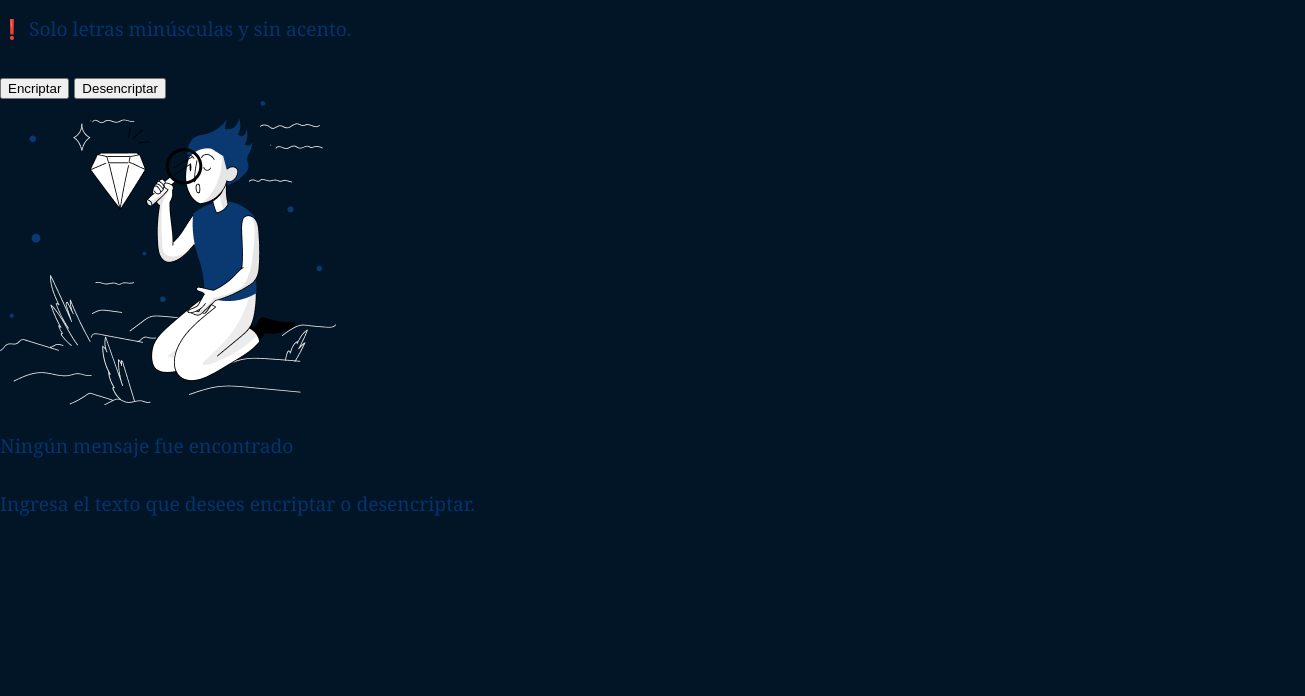
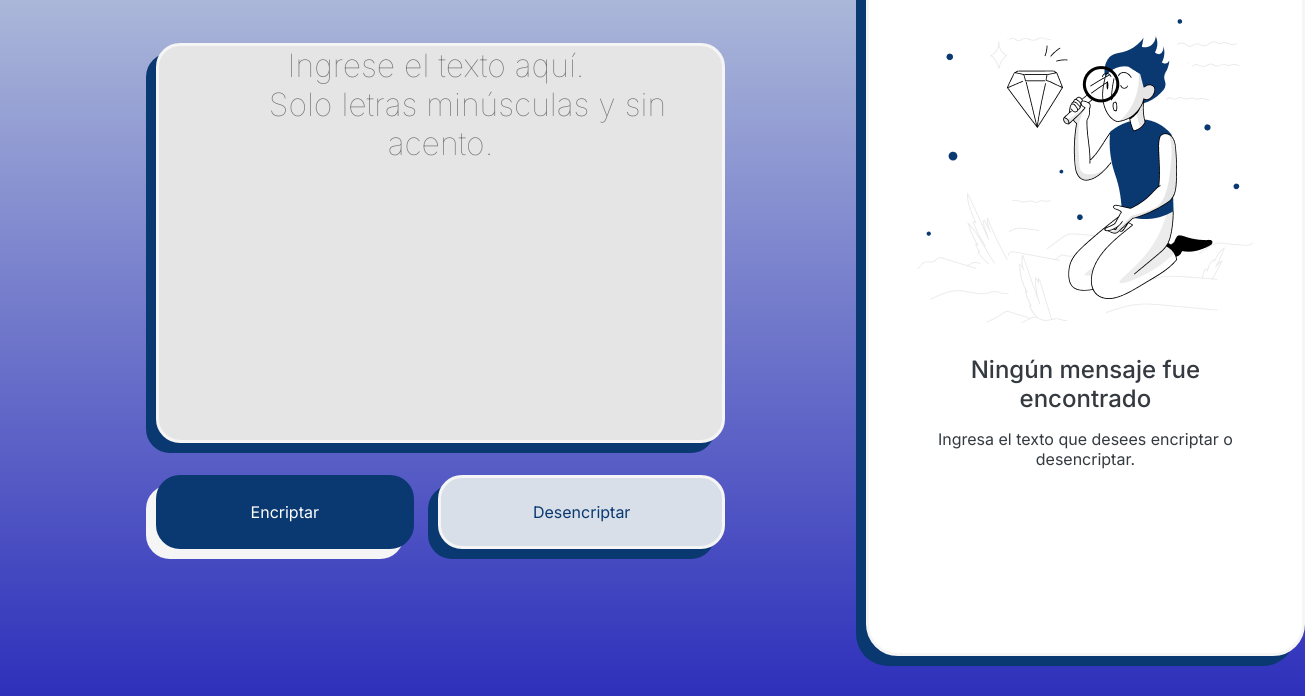
Before and after one commit to JairArias/Alura, a plain HTML site: page Challenger/index.html in a window 1280 px wide. Shown: the part 104-800 px from the top of the page, 1305 px wide, since content can reach past the window. Drawn offline with Linux system fonts and the light colour scheme; files that its build step writes are made by us from their sources.

Commit message:
actualizando commit

```diff
--- a/Challenger/index.html
+++ b/Challenger/index.html
@@ -3,21 +3,23 @@
 <head>
   <meta charset="UTF-8">
   <meta name="viewport" content="width=device-width, initial-scale=1.0">
-  <title>Document</title>
-  <link href="/css/style.css" rel="stylesheet">
+  <title>Proyecto Challenger</title>
+  <link href="./style/style.css" rel="stylesheet">
 </head>
 <body class="body">
   <header class="body__header">
     <nav class="body__header__nav">
-      <img class="body__header__nav__img" src="/assets/Logo.png" alt="logo">
+      <img class="body__header__nav__img" src="./assets/Logo.png" alt="logo">
     </nav>
   </header>
 
   <main class="body__main">
+
     <section class="body__main__section">
-      <textarea class="body__main__section__text" placeholder="Ingrese el texto aquí"></textarea>
-      <p class="body__main__section__quote">
-        &#x2757 Solo letras minúsculas y sin acento.
+            <textarea class="body__main__section__text" placeholder="Ingrese el texto aquí.
+      Solo letras minúsculas y sin acento."></textarea>
+            <p class="body__main__section__quote">
+
       </p>
       <div class="body_main_section_btns">
         <button class="body__main__section__btns__btn1">Encriptar</button>
@@ -26,7 +28,7 @@
     </section>
     <aside class="body__main__sidebar">
       <section class="body__main__sidebar__option1">
-        <img src="/assets/Muñeco.png">
+        <img src="./assets/Muñeco.png">
         <p class="body__main__sidebar__aviso">Ningún mensaje fue encontrado</p>
         <p class="body__main__sidebar__texto">Ingresa el texto que desees encriptar o desencriptar.</p>
       </section>
@@ -36,7 +38,6 @@
       </section>
     </aside>
   </main>
-
-  <script src="/js/app.js"></script>
+    <script src="./js/app.js"></script>
 </body>
 </html>
--- a/Challenger/style/style.css
+++ b/Challenger/style/style.css
@@ -24,7 +24,7 @@
 }
 
 .body{
-  background-color: var(--color-primario);
+ background: linear-gradient(rgb(189, 203, 221), rgb(46, 48, 187));
   height: 100vh;
   display: flex;
   justify-content: center;
@@ -59,11 +59,14 @@
 .body__main__section__text{
   font-size: var(--tamanio-fuente-primaria);
   color: var(--color-fuente-primario);
-  font-weight: 300;
+  font-weight: 100;
   background-color: var(--color-primario);
   font-family: var(--fuente-principal);
-  border: none;
-  border-radius: 4px;
+  text-align: center;
+  line-height: auto;
+  box-shadow: -10px 10px 0 #0A3871;
+  border: 3px solid whitesmoke;
+  border-radius: 24px;
   width: auto;
   height: 50vh;
   resize: none;
@@ -92,6 +95,8 @@
   font-size: var(--tamanio-fuente-terciaria);
   font-family: var(--fuente-principal);
   border-radius: 24px;
+  box-shadow: -10px 10px 0 whitesmoke;
+  border: 3px solid #0A3871;
 }
 
 .body__main__section__btns__btn2{
@@ -102,7 +107,9 @@
   font-size: var(--tamanio-fuente-terciaria);
   font-family: var(--fuente-principal);
   border-radius: 24px;
-  border: 1px solid #0A3871;
+  border: 1px solid whitesmoke;
+  box-shadow: -10px 10px 0 #0a3871;
+  border: 3px solid whitesmoke ;
 }
 
 .body__main__section__btns__btn3{
@@ -113,7 +120,8 @@
   font-size: var(--tamanio-fuente-terciaria);
   font-family: var(--fuente-principal);
   border-radius: 24px;
-  border: 1px solid #0A3871;
+  box-shadow: -10px 10px 0 #0A3871;
+  border: 3px solid #0A3871;;
 }
 
 .body__main__sidebar{
@@ -122,7 +130,8 @@
   width: 70vh;
   background-color: var(--color-secundario);
   border-radius: 32px;
-  box-shadow: 0px 4px 8px rgba(0, 0, 0, 0.2), 0px 8px 16px rgba(0, 0, 0, 0.2);
+  box-shadow: -10px 10px 0 #0A3871;
+  border: 3px solid whitesmoke;
   height: calc(100vh - 80px);
   display: flex;
   align-items: center;
```
Also changed, not shown: Challenger/js/app.js (line endings or trailing spaces).
